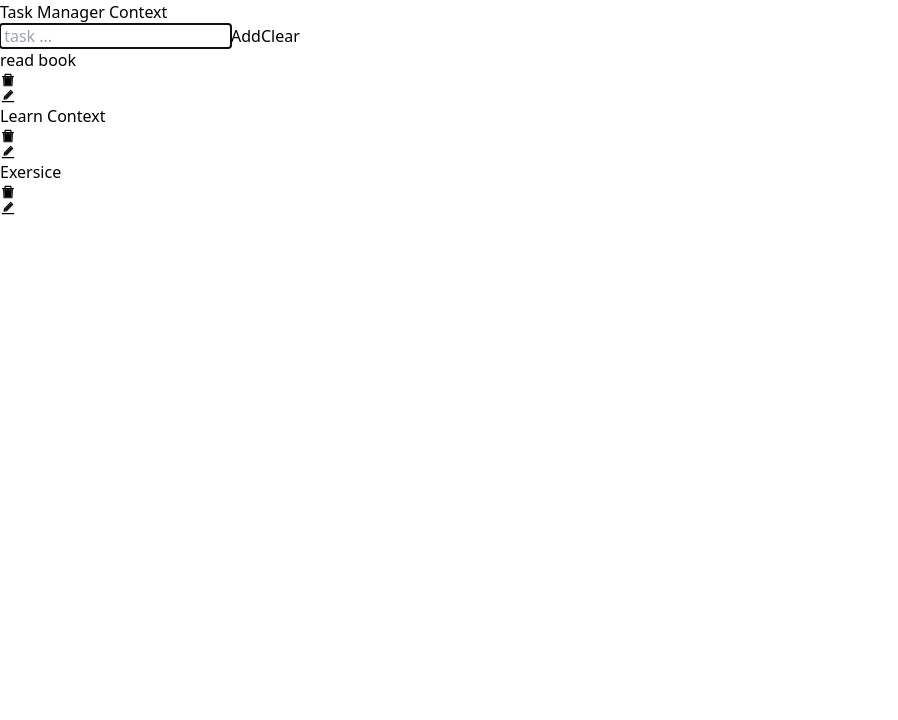
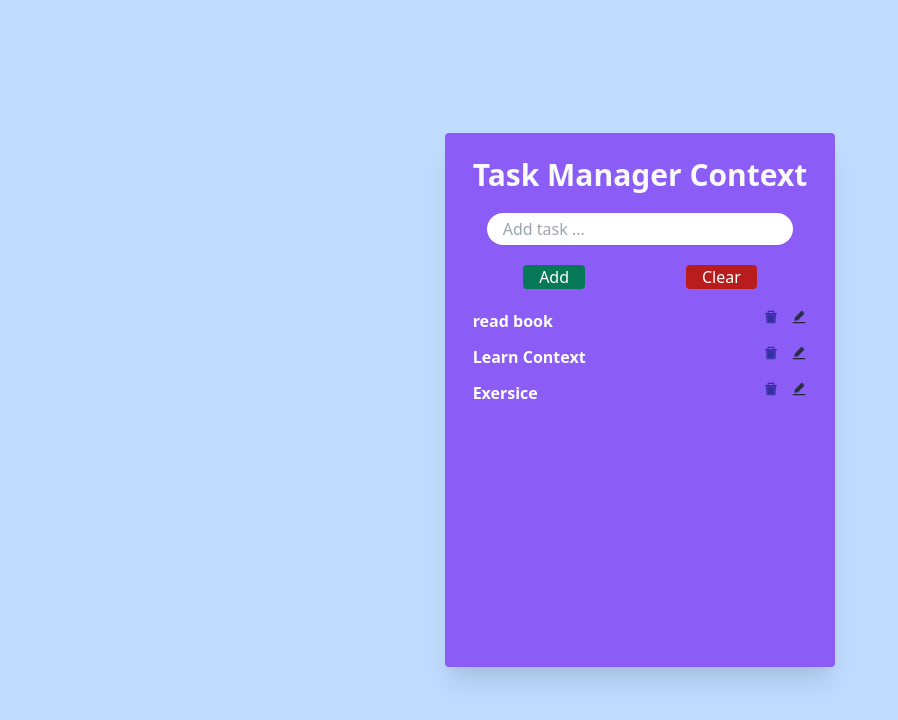
Before and after one commit to SamanKeighobadi/task-manager, a React (Create React App) app: page / in a window 1280 px wide. Shown: the top 720 px of the page, without its empty margins (0-898 px from the left). Built offline with nearby package versions, Linux system fonts and the light colour scheme.

Commit message:
added styles

```diff
--- a/src/Components/App.js
+++ b/src/Components/App.js
@@ -4,11 +4,15 @@ import TaskList from "./TaskList";
 import Header from "./Header";
 const App = () => {
   return (
-    <TaskListContextProvider>
-      <Header />
-      <TaskForm />
-      <TaskList />
-    </TaskListContextProvider>
+    <div className='h-screen bg-blue-200 flex justify-center items-center'>
+      <TaskListContextProvider>
+        <div className="bg-purple-500 rounded max-w-lg h-4/6 py-3 px-7 shadow-xl">
+          <Header />
+          <TaskForm />
+          <TaskList />
+        </div>
+      </TaskListContextProvider>
+    </div>
   );
 };
 
--- a/src/Components/Header.jsx
+++ b/src/Components/Header.jsx
@@ -2,8 +2,8 @@ import React from 'react';
 
 const Header = () => {
     return (
-        <div>
-            <h1>Task Manager Context</h1>
+        <div className='text-center'>
+            <h1 className='font-bold text-3xl py-3 text-gray-50'>Task Manager Context</h1>
         </div>
     );
 };
--- /dev/null
+++ b/src/Components/NoTask.jsx
@@ -0,0 +1,13 @@
+import React from 'react';
+
+const NoTask = () => {
+    return (
+        <div className='text-center  '>
+            <h1 className='text-gray-50 font-semibold  text-xl mt-12'>
+                 No tasks for today !
+            </h1>
+        </div>
+    );
+};
+
+export default NoTask;
--- a/src/Components/Task.jsx
+++ b/src/Components/Task.jsx
@@ -2,17 +2,22 @@ import React, { useContext } from "react";
 // Context
 import { TaskListContext } from "../context/TaskListContext";
 // React Icons
-import {AiTwotoneDelete,AiTwotoneEdit} from 'react-icons/ai'
+import { AiTwotoneDelete, AiTwotoneEdit } from "react-icons/ai";
 
 const Task = ({ task, id }) => {
   const { deleteTask, findTask } = useContext(TaskListContext);
 
   return (
-    <div>
-      <h3>
-        {task} <span onClick={() => deleteTask(id)}><AiTwotoneDelete /></span>{" "}
-        <span onClick={() => findTask(id)}><AiTwotoneEdit /></span>{" "}
-      </h3>
+    <div className='my-3 flex justify-between'>
+      <h3 className='text-white font-semibold'>{task}</h3>
+      <div className='flex '>
+        <span className='pr-3' onClick={() => deleteTask(id)}>
+          <AiTwotoneDelete className='text-indigo-800 cursor-pointer' />
+        </span>{" "}
+        <span onClick={() => findTask(id)}>
+          <AiTwotoneEdit className='text-gray-800 cursor-pointer' />
+        </span>{" "}
+      </div>
     </div>
   );
 };
--- a/src/Components/TaskForm.jsx
+++ b/src/Components/TaskForm.jsx
@@ -2,7 +2,7 @@ import React, { useContext, useState } from "react";
 import { TaskListContext } from "../context/TaskListContext";
 
 const TaskForm = () => {
-  const { addNewTask,clearTask} = useContext(TaskListContext);
+  const { addNewTask, clearTask } = useContext(TaskListContext);
 
   const [text, setText] = useState("");
 
@@ -13,13 +13,11 @@ const TaskForm = () => {
   const handleOnSubmit = (e) => {
     e.preventDefault();
     addNewTask(text);
-    setText('')
+    setText("");
   };
 
-
-
   return (
-    <div>
+    <div className="text-center">
       <form onSubmit={handleOnSubmit}>
         <input
           type="text"
@@ -27,10 +25,23 @@ const TaskForm = () => {
           onChange={handleTextChange}
           required
           autoFocus
-          placeholder=" task ..."
+          placeholder=" Add task ..."
+          className="block w-11/12 mx-auto rounded-full px-3 py-1 shadow-sm focus:outline-none hover:shadow-lg mt-2"
         />
-        <button type="submit">Add</button>
-        <button onClick={clearTask}>Clear</button>
+        <div className="flex justify-around my-5">
+          <button
+            type="submit"
+            className="bg-green-700 py-0 px-4 rounded text-white hover:bg-green-600 "
+          >
+            Add
+          </button>
+          <button
+            onClick={clearTask}
+            className="bg-red-700 py-0 px-4 rounded text-white transition-all duration-150 hover:bg-red-600"
+          >
+            Clear
+          </button>
+        </div>
       </form>
     </div>
   );
--- a/src/Components/TaskList.jsx
+++ b/src/Components/TaskList.jsx
@@ -1,5 +1,6 @@
 import React, { useContext } from "react";
 import { TaskListContext } from "../context/TaskListContext";
+import NoTask from "./NoTask";
 import Task from "./Task";
 
 const TaskList = () => {
@@ -7,7 +8,7 @@ const TaskList = () => {
   return (
     <div>
       {tasks.length === 0 ? (
-        <h1>NO Taks</h1>
+        <NoTask />
       ) : (
         <div>
           {tasks.map((task, index) => (
```
